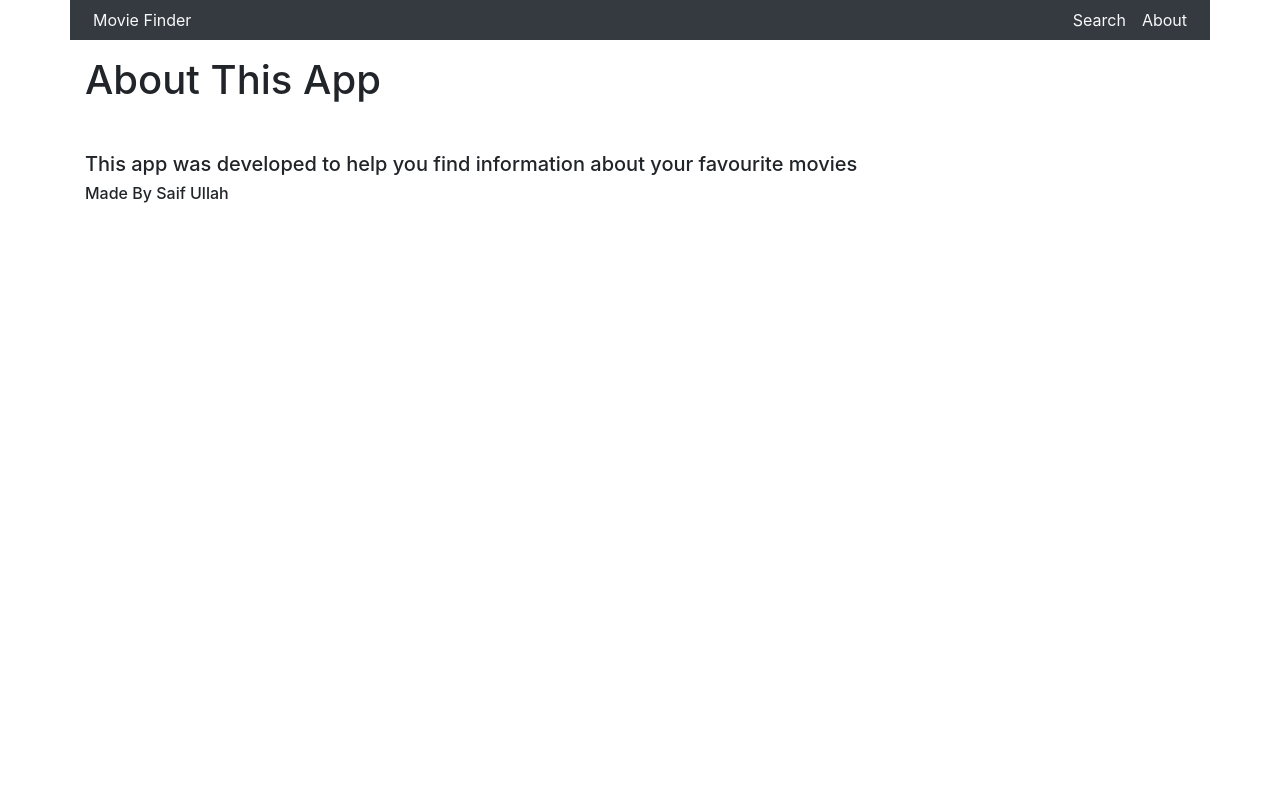
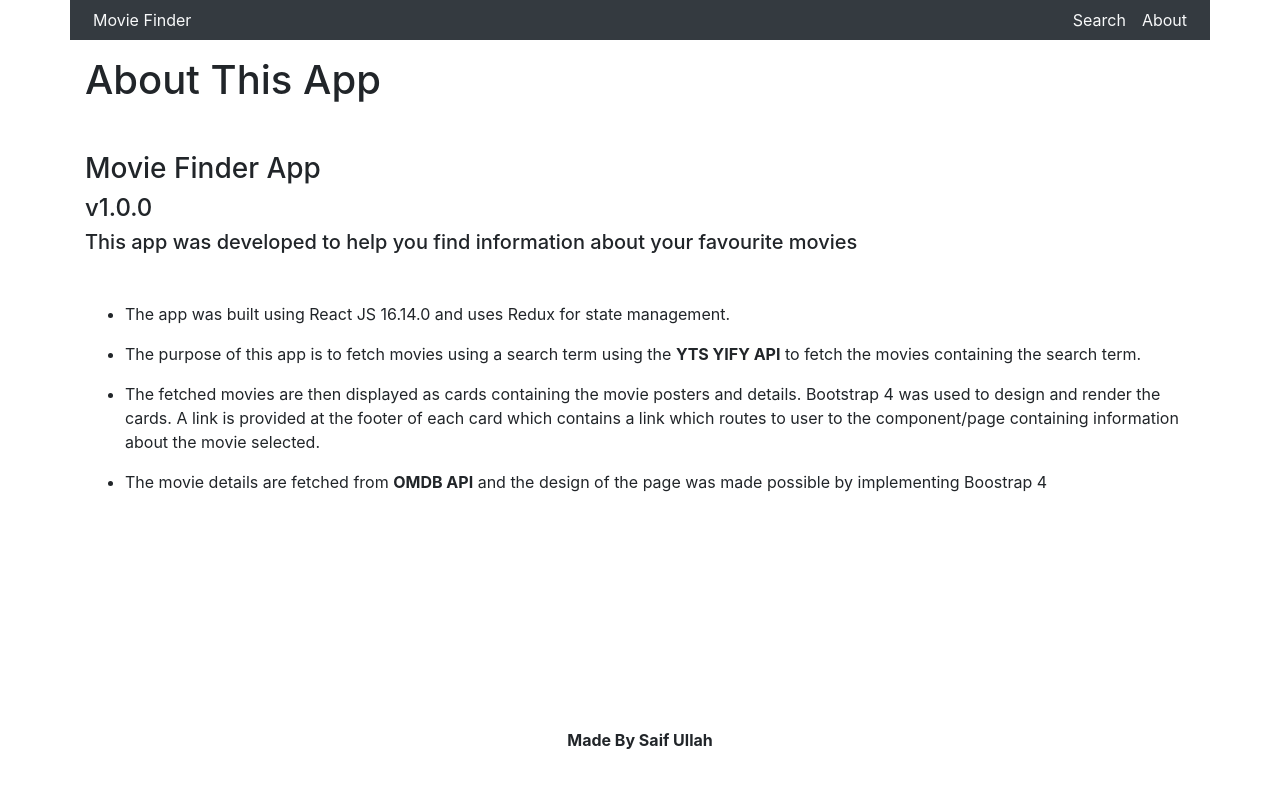
Before and after one commit to usaif1/moviesApp, a React (Create React App) app: page /about in a window 1280 px wide. Shown: the top 788 px of the page. Built offline with nearby package versions, Linux system fonts and the light colour scheme.

Commit message:
added about details

```diff
--- a/src/actions/movieActions.js
+++ b/src/actions/movieActions.js
@@ -16,6 +16,7 @@ export const fetchMovieDetails = (title) => async (dispatch) => {
 		Plot,
 		Actors,
 		Ratings,
+		imdbID,
 	} = response.data
 
 	const payload = {
@@ -29,6 +30,7 @@ export const fetchMovieDetails = (title) => async (dispatch) => {
 		Plot,
 		Actors,
 		Ratings,
+		imdbID
 	}
 
 	dispatch({ type: FETCH_MOVIE_DETAILS, payload: payload })
--- a/src/components/Pages/About.js
+++ b/src/components/Pages/About.js
@@ -1,4 +1,6 @@
 import React from "react"
+
+const REACT_VERSION = React.version
 
 const About = () => {
 	return (
@@ -7,8 +9,45 @@ const About = () => {
 				<h1>About This App</h1>
 			</div>
 			<div className="mt-5 text-left">
-				<h5>This app was developed to help you find information about your favourite movies</h5>
-                <h6>Made By Saif Ullah</h6>
+				<h3>Movie Finder App</h3>
+				<h4>v1.0.0</h4>
+				<h5>
+					This app was developed to help you find information about your
+					favourite movies
+				</h5>
+			</div>
+			<div className="mt-5 text-left">
+				<ul>
+					<li>
+						<p>The app was built using React JS {REACT_VERSION} and uses Redux for state management.</p>
+					</li>
+					<li>
+						<p>
+							The purpose of this app is to fetch movies using a search term
+							using the <span className="font-weight-bolder">YTS YIFY API</span>{" "}
+							to fetch the movies containing the search term.
+						</p>
+					</li>
+					<li>
+						<p>
+							The fetched movies are then displayed as cards containing the
+							movie posters and details. Bootstrap 4 was used to design and
+							render the cards. A link is provided at the footer of each card
+							which contains a link which routes to user to the component/page
+							containing information about the movie selected.
+						</p>
+					</li>
+					<li>
+						<p>
+							The movie details are fetched from{" "}
+							<span className="font-weight-bolder">OMDB API</span> and the
+							design of the page was made possible by implementing Boostrap 4
+						</p>
+					</li>
+				</ul>
+			</div>
+			<div>
+				<footer className="fixed-bottom font-weight-bolder mb-5">Made By Saif Ullah</footer>
 			</div>
 		</div>
 	)
--- a/src/reducers/movieReducer.js
+++ b/src/reducers/movieReducer.js
@@ -11,6 +11,7 @@ const initialState = {
 	director: "",
 	plot: "",
 	cast: "",
+	imdbId: null,
 	rating: [],
 }
 
@@ -30,6 +31,7 @@ export default function (state = initialState, action) {
 				plot: action.payload.Plot,
 				cast: action.payload.Actors,
 				rating: action.payload.Ratings,
+				imdbId: action.payload.imdbID,
 			}
 		}
 		default: {
```
